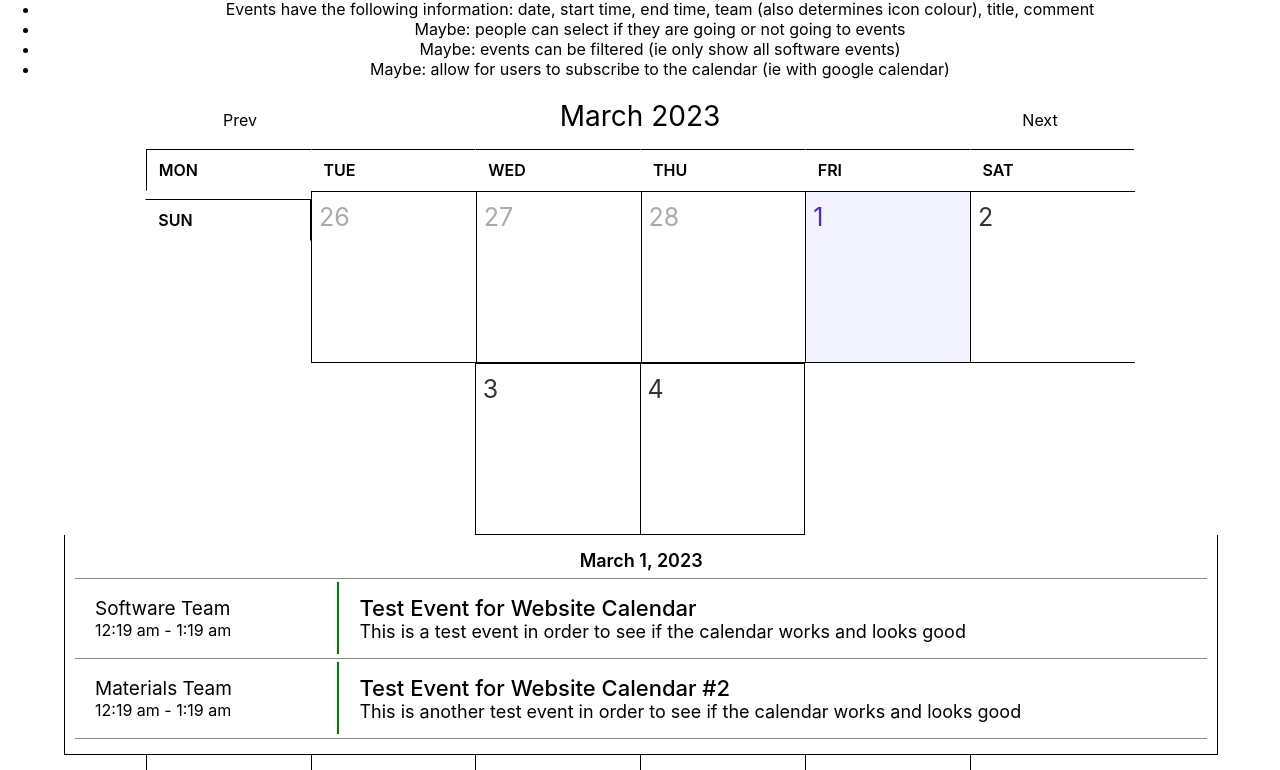
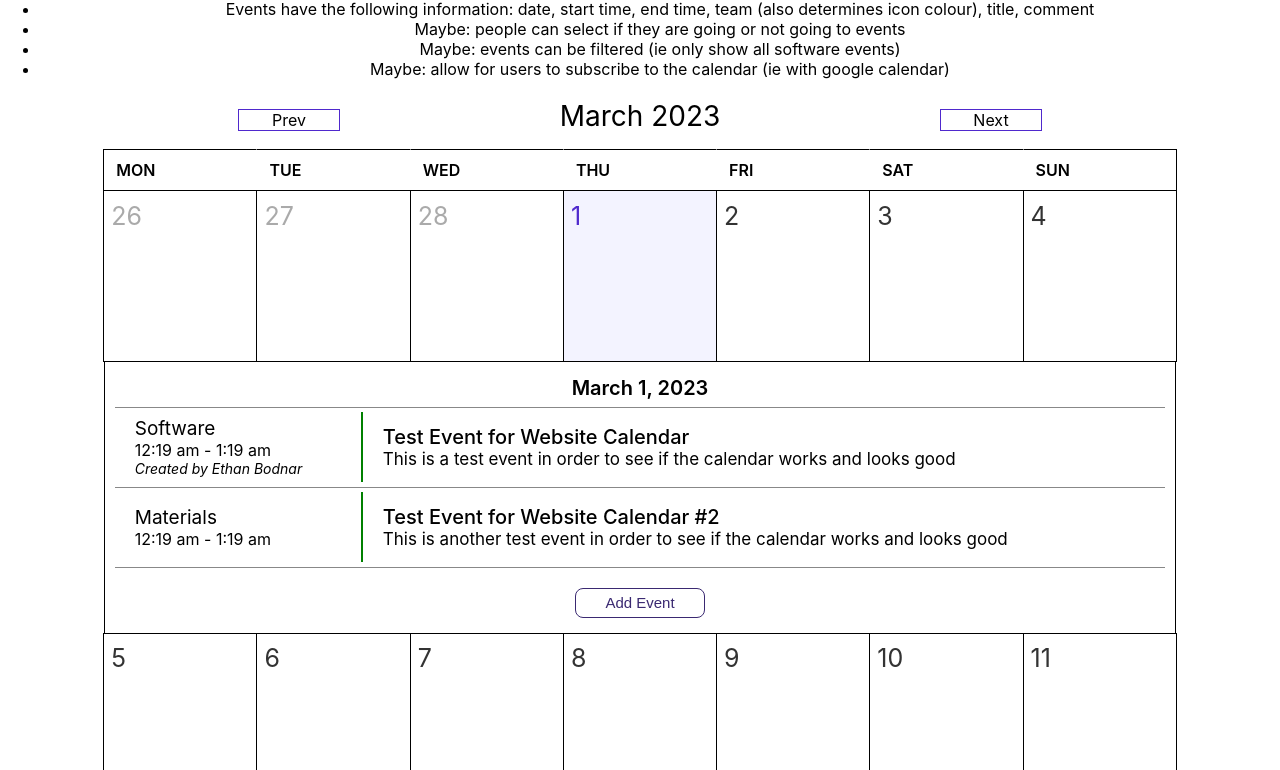
Before and after one commit to weccasoftware/wecca-website, a React (Create React App) app in the folder frontend/: page /calendar in a window 1280 px wide. Shown: the part 370-1140 px from the top of the page. Built offline with nearby package versions, Linux system fonts and the light colour scheme.

Commit message:
Added event creation

```diff
--- a/frontend/package.json
+++ b/frontend/package.json
@@ -3,6 +3,10 @@
   "version": "0.1.0",
   "private": true,
   "dependencies": {
+    "@emotion/react": "^11.10.6",
+    "@emotion/styled": "^11.10.6",
+    "@mui/material": "^5.11.11",
+    "@mui/x-date-pickers": "^5.0.20",
     "@testing-library/jest-dom": "^5.16.5",
     "@testing-library/react": "^13.4.0",
     "@testing-library/user-event": "^13.5.0",
--- a/frontend/src/App.js
+++ b/frontend/src/App.js
@@ -6,10 +6,13 @@ import About from './components/about/About';
 import Sponsors from './components/sponsors/Sponsors';
 import Calendar from './components/calendar/Calendar';
 import Contact from './components/contact/Contact';
+import { AdapterDateFns } from '@mui/x-date-pickers/AdapterDateFns';
+import { LocalizationProvider } from '@mui/x-date-pickers'
 
-function App() {
+function App({children}) {
   return (
     <div className="App">
+      <LocalizationProvider dateAdapter={AdapterDateFns}>{children}</LocalizationProvider>
       {/** <header className="App-header">
         Hi
       </header> */}
--- a/frontend/src/components/calendar/Calendar.js
+++ b/frontend/src/components/calendar/Calendar.js
@@ -1,4 +1,4 @@
-import './Calendar.css'
+import './styles/Calendar.css'
 import React from "react";
 import CalendarComponent from './CalendarComponent';
 
--- a/frontend/src/components/calendar/CalendarComponent.js
+++ b/frontend/src/components/calendar/CalendarComponent.js
@@ -1,36 +1,43 @@
-import './Calendar.css'
+import './styles/Calendar.css'
 import React, { useEffect, useState } from "react";
 import {addMonths, format, subMonths, startOfMonth, startOfWeek, endOfMonth, endOfWeek, isSameMonth, isSameDay, addDays, parse, isSameWeek, subDays, addHours} from "date-fns";
 import EventContainer from './EventContainer';
+import CreateEvent from './CreateEvent';
 
 const CalendarComponent = () => {
     const [state, setState] = useState({
         currentMonth: new Date(),
-        selectedDate: new Date()
+        selectedDate: new Date(),
+        modalOpen: false,
+        sampleEvents: []
     })
 
+    //Just for testing
     useEffect(() => {
-        console.log(state)
-    }, [state])
-
-    const sampleEvents = [
+        setState({
+            ...state,
+            sampleEvents: [
             {
                 startTime: new Date(),
                 endTime: addHours(new Date(), 1),
                 team: 'Software',
                 title: "Test Event for Website Calendar",
-            comment: 'This is a test event in order to see if the calendar works and looks good',
-            allDay: false
+                description: 'This is a test event in order to see if the calendar works and looks good',
+                creator: 'Ethan Bodnar'
             },
             {
                 startTime: new Date(),
                 endTime: addHours(new Date(), 1),
                 team: 'Materials',
                 title: "Test Event for Website Calendar #2",
-            comment: 'This is another test event in order to see if the calendar works and looks good',
-            allDay: false
+                description: 'This is another test event in order to see if the calendar works and looks good'
             }
-    ]
+        ]});
+    }, [])
+
+    useEffect(() => {
+        console.log(state)
+    }, [state])
 
     const renderHeader = () => {
         const dateFormat = 'MMMM yyyy';
@@ -81,8 +88,11 @@ const CalendarComponent = () => {
                 <li className={`day-expand ${isSameWeek(subDays(day, 1), state.selectedDate) ? '' : 'hidden'}`} key={++rowCount}>
                     <div>
                         <div className='expand-title'>{format(state.selectedDate, "MMMM d, yyyy")}</div>
-                        {sampleEvents.map((event) => {return (<EventContainer event={event} key={event.title}/>)})}
+                        {state.sampleEvents.map((event) => {return (<EventContainer event={event} key={event.title}/>)})}
                     </div>
+                    <br/>
+                    <button onClick={() => toggleModal()} className='add-event-button'>Add Event</button>
+                    <CreateEvent isOpen={state.modalOpen}/>
                 </li>
             )
         }
@@ -131,8 +141,29 @@ const CalendarComponent = () => {
         }
     };
 
+    const toggleModal = (val) => {
+        setState((s) => ({
+            ...s,
+            modalOpen: !state.modalOpen
+        }))
+    }
+
+    const addEvent = (event) => {
+        const events = [...state.sampleEvents, event]
+        setState((s) => ({
+            ...s,
+            sampleEvents: events
+        }))
+        console.log(state.sampleEvents)
+        toggleModal(false)
+    }
+
     return (
         <div className="calendar-outline">
+            {state.modalOpen && <div className='modal-overlay'>
+                <div className='overlay-opacity' onClick={() => toggleModal(false)}/>
+                <CreateEvent setIsOpen={(val) => toggleModal(val)} date={state.selectedDate} addEvent={(ev) => addEvent(ev)}/>
+            </div>}
             {renderHeader()}
             {renderCells()}
         </div>
--- /dev/null
+++ b/frontend/src/components/calendar/CreateEvent.js
@@ -0,0 +1,145 @@
+import React, { useEffect, useState } from "react";
+import './styles/CreateEvent.css'
+import Switch from '@mui/material/Switch';
+import TextField from '@mui/material/TextField';
+import { DesktopTimePicker } from '@mui/x-date-pickers/DesktopTimePicker';
+import { LocalizationProvider } from "@mui/x-date-pickers";
+import { AdapterDateFns } from '@mui/x-date-pickers/AdapterDateFns';
+import { FormControl, InputLabel, MenuItem, Select } from "@mui/material";
+import { addHours, format } from "date-fns";
+
+const subTeams = [
+    "General",
+    "Executive",
+    "Software Development",
+    "Materials",
+    "Technical Communications"
+]
+
+const CreateEvent = ({setIsOpen, date, addEvent}) => {
+    const [state, setState] = useState({
+        team: "General",
+        title: '',
+        startTime: new Date(),
+        endTime: addHours(new Date(), 1),
+        description: '',
+        titleError: ''
+    })
+
+    useEffect(() => {
+        console.log(state)
+    }, [state])
+
+    const setTeam = (team) => {
+        setState({
+            ...state,
+            team: team.target.value
+        })
+    }
+
+    const setTitle = (title) => {
+        setState({
+            ...state,
+            title: title.target.value,
+            titleError: ''
+        })
+    }
+
+    const setStartTime = (time) => {
+        setState({
+            ...state,
+            startTime: time
+        })
+    }
+
+    const setEndTime = (time) => {
+        setState({
+            ...state,
+            endTime: time
+        })
+    }
+
+    const setDescription = (desc) => {
+        setState({
+            ...state,
+            description: desc.target.value
+        })
+    }
+
+    const setError = (err) => {
+        setState((s) => ({
+            ...s,
+            titleError: err
+        }))
+    }
+
+    const submitForm = () => {
+        if(state.title.length === 0){
+            setError("Event must have a title")
+            return;
+        }
+
+        const stateCopy = {...state}
+        delete stateCopy.titleError
+        addEvent(stateCopy)
+    }
+
+    if(!setIsOpen) return <></>
+    return (
+        <div className='centered'>
+            <div className="modal">
+                <div className="background-modal">
+                    <h5 className="modal-head">Create event on {format(date, 'MMMM d, yyyy')}</h5>
+                </div>
+                <FormControl fullWidth>
+                    <InputLabel required>Team</InputLabel>
+                    <Select
+                        label="Team"
+                        value={state.team}
+                        onChange={(team) => setTeam(team)}>
+                        {subTeams.map((team) => {
+                            return (<MenuItem value={team} key={team}>{team}</MenuItem>)
+                        })}
+                    </Select>
+                </FormControl>
+                <br/><br/>
+                <TextField label='Title' fullWidth
+                    onChange={(title) => setTitle(title)}
+                    error={state.titleError} required></TextField>
+                <br/><br/>
+                <LocalizationProvider dateAdapter={AdapterDateFns}>
+                    <DesktopTimePicker
+                        label="Start Time"
+                        value={state.startTime}
+                        onChange={(time) => setStartTime(time) }
+                        renderInput={(params) => <TextField {...params} fullWidth required/>}
+                    />
+                    <br/><br/>
+                    <DesktopTimePicker
+                        label="End Time"
+                        value={state.endTime}
+                        onChange={(time) => {
+                            setEndTime(time);
+                        }}
+                        renderInput={(params) => <TextField {...params} fullWidth required/>}
+                    />
+                </LocalizationProvider>
+                <br/><br/>
+                <TextField label="Description"
+                    multiline fullWidth
+                    rows={4} value={state.description}
+                    onChange={(desc) => setDescription(desc)}></TextField>
+                <div className='buttons-container'>
+                    <button className="modal-button" onClick={() => setIsOpen(false)}>
+                        Cancel
+                    </button>
+                    <button className="modal-button" onClick={() => submitForm()}>
+                        Submit
+                    </button>
+                </div>
+            </div>
+        </div>
+    )
+}
+
+export default CreateEvent;
--- a/frontend/src/components/calendar/EventContainer.js
+++ b/frontend/src/components/calendar/EventContainer.js
@@ -1,6 +1,6 @@
 import { format } from "date-fns";
 import React from "react";
-import './Calendar.css';
+import './styles/Calendar.css';
 
 const EventContainer = ({event}) => {
     const start = format(event.startTime, "h:mm aaa");
@@ -8,13 +8,14 @@ const EventContainer = ({event}) => {
     return (
         <div className="event-container">
             <div className="event-time">
-                <div className="event-team">{event.team} Team</div>
+                <div className="event-team">{event.team}</div>
                 <div>{event.allDay ? "all-day" : `${start} - ${end}`}</div>
+                <div className="event-creator">{event.creator ? `Created by ${event.creator}` : ""}</div>
             </div>
             <div className="cal-divider"></div>
             <div className='event-details'>
                 <div className="event-head">{event.title}</div>
-                <div className="event-body">{event.comment || "No Description"}</div>
+                <div className="event-body">{event.description || ""}</div>
             </div>
         </div>
     )
--- a/frontend/src/components/calendar/Calendar.css
+++ b/frontend/src/components/calendar/styles/Calendar.css
@@ -1,8 +1,11 @@
 .calendar-outline {
-    width: 90vw;
+    width: 90%;
     margin: 0 auto;
     text-align: center;
     margin-bottom: 50px;
+    -webkit-user-select: none; /* Safari */
+    -ms-user-select: none; /* IE 10 and IE 11 */
+    user-select: none; /* Standard syntax */
 }
 
 .calendar-list {
@@ -33,10 +36,11 @@
     padding-left: 7px;
     padding-right: 7px;
     color: #333333;
+    margin-top: -1px;
 }
 
 .calendar-date, .calendar-day {
-    width: 13%;
+    width: 12%;
     margin: none;
     border-right: none;
     display: inline-block;
@@ -51,8 +55,9 @@
 }
 
 .cal-nav {
-    width: 200px;
+    width: 100px;
     display: inline-block;
+    border: 1px solid #4f29cd;
 }
 
 .cal-nav:hover {
@@ -76,16 +81,18 @@
 
 .cal-selected {
     background-color: #f3f3ff;
-    color: #4f29cd
+    color: #4f29cd;
+    border-top: 1px solid black;
 }
 
 .day-expand {
     border: 1px solid black;
     border-top: none;
     padding: 15px 20px;
-    width: calc(91% + 64px);
+    width: calc(83.9% + 64px);
     display: block;
     margin: 0 auto;
+    margin-top: -1px;
 }
 
 .hidden {
@@ -106,7 +113,7 @@
 
 .expand-title {
     font-weight: 600;
-    font-size: 18px;
+    font-size: 20px;
     margin-bottom: 7px;
 }
 
@@ -126,7 +133,7 @@
 }
 
 .event-container .event-head {
-    font-size: 22px;
+    font-size: 20px;
     font-weight: 500;
 }
 
@@ -147,15 +154,36 @@
 }
 
 .event-container .event-body {
-    font-size: 18px;
+    font-size: 17px;
 }
 
 .cal-divider {
     width: 2px;
-    height: 72px;
+    height: 70px;
     background-color: green;
 }
 
 .event-container:last-child {
     border-bottom: 1px solid #888888;
 }
+
+.add-event-button {
+    width: 130px;
+    height: 30px;
+    background-color: inherit;
+    outline: none;
+    border: 1px solid #3a2971;
+    color: #3a2971;
+    border-radius: 8px;
+    font-size: 15px;
+}
+
+.add-event-button:hover {
+    border-color: #4f29cd;
+    color: #4f29cd;
+}
+
+.event-creator {
+    font-size: 14px;
+    font-style: italic;
+}
--- /dev/null
+++ b/frontend/src/components/calendar/styles/CreateEvent.css
@@ -0,0 +1,69 @@
+.centered {
+    position: fixed;
+    top: 50%;
+    left: 50%;
+    transform: translate(calc(-50% + 0.5px), calc(-50% + 0.5px));
+    -webkit-font-smoothing: subpixel-antialiased;
+}
+
+.modal {
+    width: 800px;
+    background: white;
+    color: white;
+    z-index: 10;
+    border-radius: 5px;
+    padding: 20px 50px;
+    text-align: left;
+}
+
+.modal-head {
+    margin: 0;
+    padding: 10px;
+    font-size: 23px;
+    font-weight: 500;
+    text-align: center;
+    color: black;
+}
+
+.modal-button {
+    margin-top: 10px;
+    cursor: pointer;
+    padding: 8px 18px;
+    border-radius: 5px;
+    font-size: 15px;
+    border: none;
+    background-color: inherit;
+    border: 1px solid rgb(6, 95, 142);
+    color: rgb(6, 95, 142);
+    display: inline-block;
+    margin-left: 10px;
+}
+
+.modal-button:hover {
+    border-color: rgb(79, 160, 203);
+    color: rgb(79, 160, 203);
+}
+
+.buttons-container {
+    text-align: center;
+    margin-top: 10px;
+}
+
+.modal-overlay {
+    position: fixed;
+    top: 0;
+    bottom: 0;
+    left: 0;
+    right: 0;
+}
+
+.overlay-opacity {
+    position: absolute;
+    top: 0;
+    bottom: 0;
+    left: 0;
+    right: 0;
+    background-color: black;
+    opacity: 0.7;
+    backdrop-filter: blue(5px);
+}
```
Also changed, not shown: 1 other file (tests, documents, lock files or other folders). Lines whose indentation alone changed are shown as unchanged.
